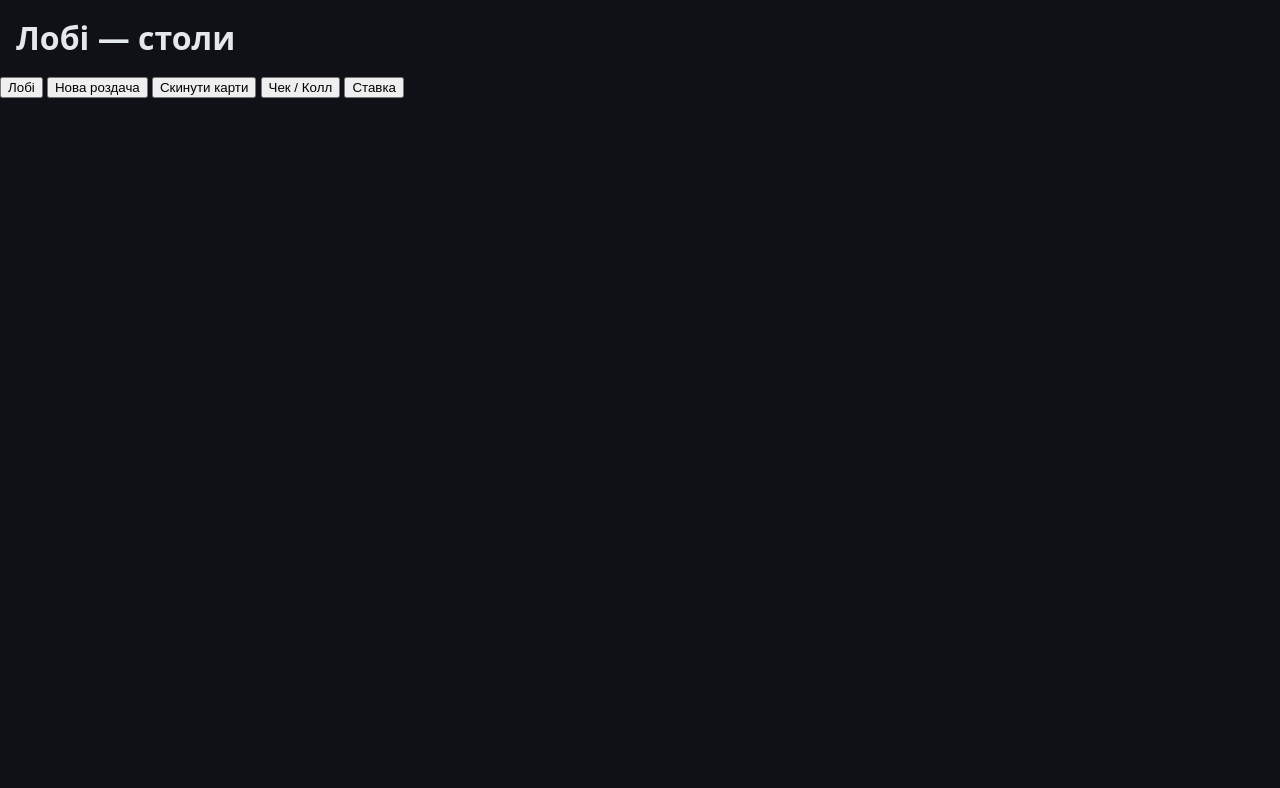
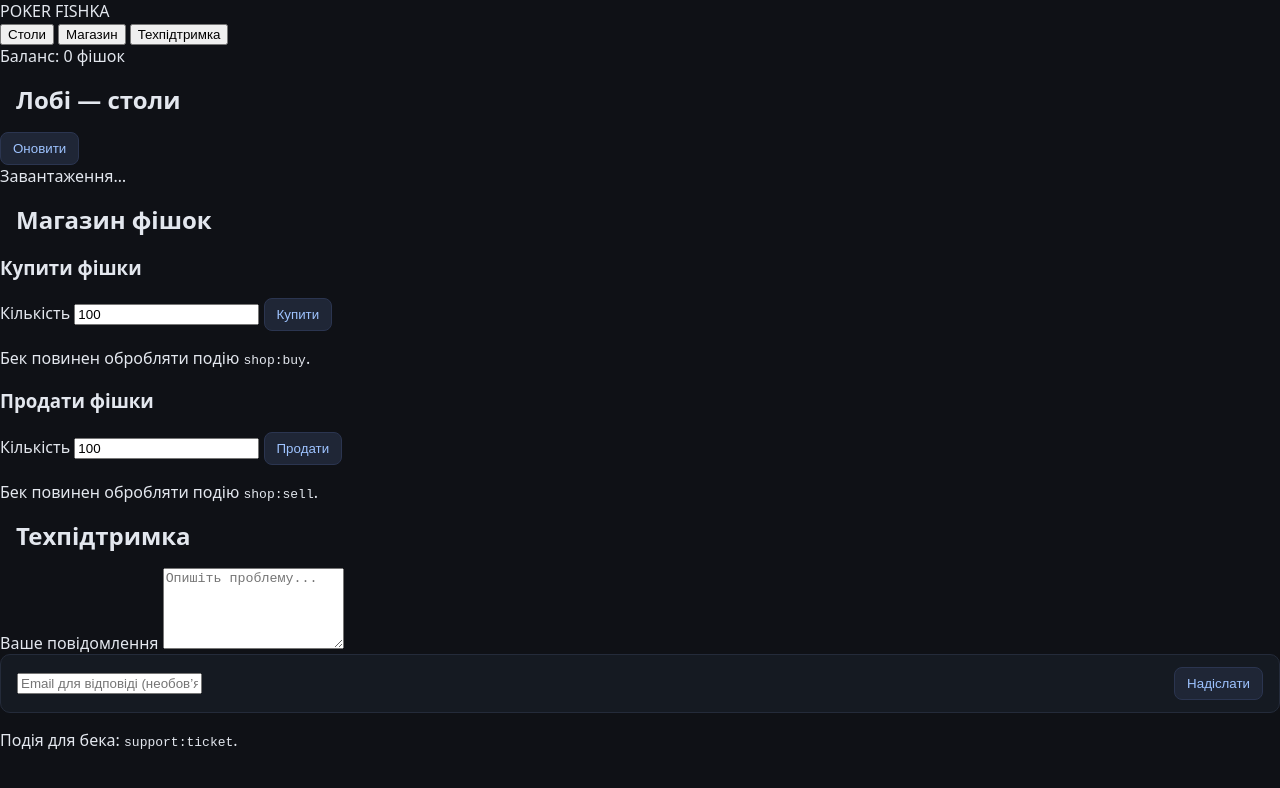
Before and after one commit to rusovvasil-commits/poker-game, a website: page public/index.html in a window 1280 px wide. Drawn offline with nearby package versions, Linux system fonts and the light colour scheme; no server answers.

Commit message:
Update index.html

```diff
--- a/public/index.html
+++ b/public/index.html
@@ -1,22 +1,97 @@
-<!DOCTYPE html>
+<!doctype html>
 <html lang="uk">
 <head>
-    <meta charset="UTF-8">
-    <title>Poker Fishka</title>
-    <link rel="stylesheet" href="styles.css">
+  <meta charset="utf-8" />
+  <meta name="viewport" content="width=device-width, initial-scale=1" />
+  <title>Poker Fishka</title>
+  <link rel="stylesheet" href="/styles.css" />
 </head>
 <body>
-    <h1>Лобі — столи</h1>
-    <div id="view-lobby"></div>
-    <div id="view-table" style="display:none;"></div>
+  <header class="topbar">
+    <div class="brand">POKER FISHKA</div>
+    <nav class="nav">
+      <button class="tab-btn active" data-tab="tables">Столи</button>
+      <button class="tab-btn" data-tab="shop">Магазин</button>
+      <button class="tab-btn" data-tab="support">Техпідтримка</button>
+    </nav>
+    <div class="wallet">Баланс: <span id="balance">0</span> фішок</div>
+  </header>
 
-    <button id="btnLobby">Лобі</button>
-    <button id="btnNew">Нова роздача</button>
-    <button id="btnFold">Скинути карти</button>
-    <button id="btnCheckCall">Чек / Колл</button>
-    <button id="btnBet">Ставка</button>
+  <main class="container">
+    <!-- TAB: СТОЛИ -->
+    <section id="tab-tables" class="tab active">
+      <!-- Лобі -->
+      <div id="view-lobby" class="panel">
+        <div class="panel__header">
+          <h2>Лобі — столи</h2>
+          <button class="btn" id="btnRefresh">Оновити</button>
+        </div>
+        <div id="lobbyList" class="lobby-list">Завантаження…</div>
+      </div>
 
-    <script src="/socket.io/socket.io.js"></script>
-    <script src="client.js"></script>
+      <!-- Стіл -->
+      <div id="view-table" class="panel" style="display:none;">
+        <div class="panel__header">
+          <h2>Ігровий стіл</h2>
+          <button class="btn" id="btnLeave">До лобі</button>
+        </div>
+
+        <div class="table">
+          <div id="board" class="pkr-cards"></div>
+          <div id="hole" class="pkr-cards"></div>
+
+          <div class="controls">
+            <button id="btnNew"  class="btn">Нова роздача</button>
+            <button id="btnFold" class="btn">Fold</button>
+            <button id="btnCC"   class="btn">Check/Call</button>
+            <button id="btnBet"  class="btn">Bet +10</button>
+            <button id="btnHole" class="btn">Мої карти</button>
+          </div>
+        </div>
+      </div>
+    </section>
+
+    <!-- TAB: МАГАЗИН -->
+    <section id="tab-shop" class="tab">
+      <div class="panel">
+        <div class="panel__header"><h2>Магазин фішок</h2></div>
+        <div class="shop">
+          <div class="shop-card">
+            <h3>Купити фішки</h3>
+            <label>Кількість</label>
+            <input id="buyAmount" type="number" min="1" step="1" value="100" />
+            <button class="btn" id="btnBuy">Купити</button>
+            <p class="hint">Бек повинен обробляти подію <code>shop:buy</code>.</p>
+          </div>
+          <div class="shop-card">
+            <h3>Продати фішки</h3>
+            <label>Кількість</label>
+            <input id="sellAmount" type="number" min="1" step="1" value="100" />
+            <button class="btn danger" id="btnSell">Продати</button>
+            <p class="hint">Бек повинен обробляти подію <code>shop:sell</code>.</p>
+          </div>
+        </div>
+      </div>
+    </section>
+
+    <!-- TAB: ТЕХПІДТРИМКА -->
+    <section id="tab-support" class="tab">
+      <div class="panel">
+        <div class="panel__header"><h2>Техпідтримка</h2></div>
+        <form id="supportForm" class="support">
+          <label>Ваше повідомлення</label>
+          <textarea id="supportText" rows="5" placeholder="Опишіть проблему..."></textarea>
+          <div class="row">
+            <input id="supportEmail" type="email" placeholder="Email для відповіді (необов’язково)" />
+            <button class="btn" id="btnSupport">Надіслати</button>
+          </div>
+          <p class="hint">Подія для бека: <code>support:ticket</code>.</p>
+        </form>
+      </div>
+    </section>
+  </main>
+
+  <script src="/socket.io/socket.io.js"></script>
+  <script src="/client.js"></script>
 </body>
 </html>
```
